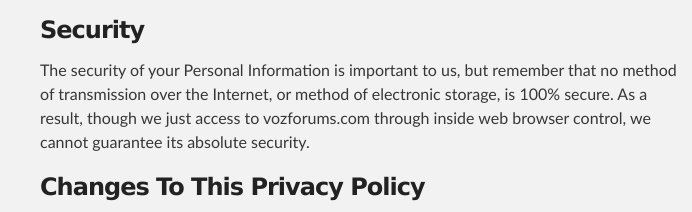
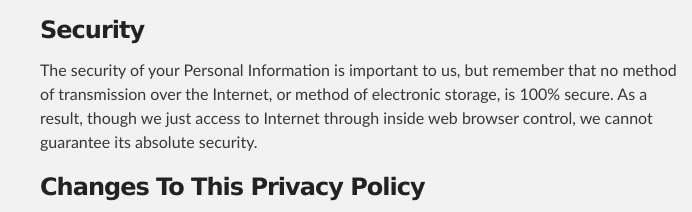
Before and after one commit to GotakoVN/gotakovn.github.io, a plain HTML site: page privacypolicy.html in a window 1280 px wide. Shown: the part 1925-2137 px from the top of the page, 280-972 px from the left. Drawn offline with Linux system fonts and the light colour scheme.

Commit message:
Adjust a littlebit 2

```diff
--- a/privacypolicy.html
+++ b/privacypolicy.html
@@ -73,7 +73,7 @@ We require those permissions only for running and improving GotakoVN application
 <p>By using applications of GotakoVN, you consent to our privacy policy</p>
 <h3>
 <a id="consent-permission" class="anchor" href="#designer-templates" aria-hidden="true"><span class="octicon octicon-link"></span></a>Security</h3>
-<p>The security of your Personal Information is important to us, but remember that no method of transmission over the Internet, or method of electronic storage, is 100% secure. As a result, though we just access to vozforums.com through inside web browser control, we cannot guarantee its absolute security.</p>
+<p>The security of your Personal Information is important to us, but remember that no method of transmission over the Internet, or method of electronic storage, is 100% secure. As a result, though we just access to Internet through inside web browser control, we cannot guarantee its absolute security.</p>
 <h3>
 <a id="consent-permission" class="anchor" href="#designer-templates" aria-hidden="true"><span class="octicon octicon-link"></span></a>Changes To This Privacy Policy</h3>
 <p>This Privacy Policy is effective as of (add date) and will remain in effect except with respect to any changes in its provisions in the future, which will be in effect immediately after being posted on this page.</p>
```
